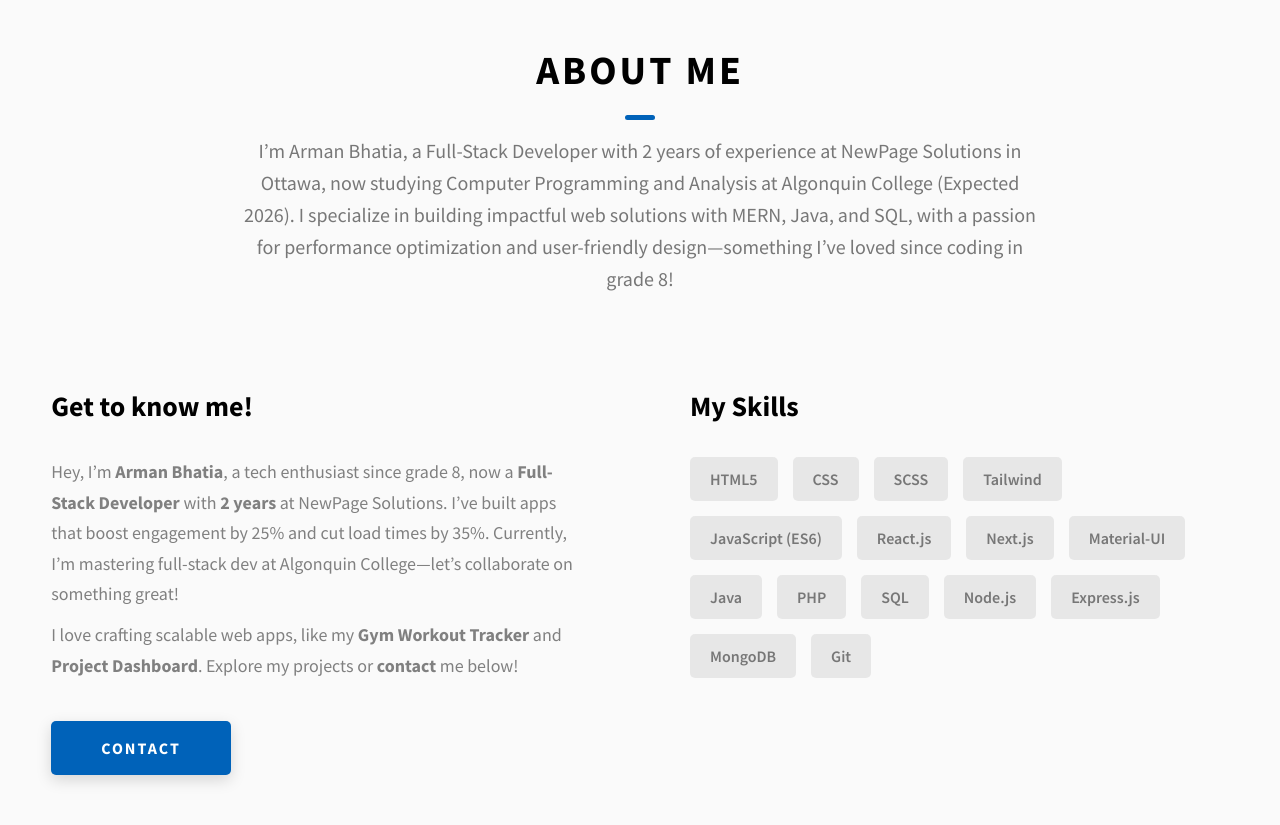
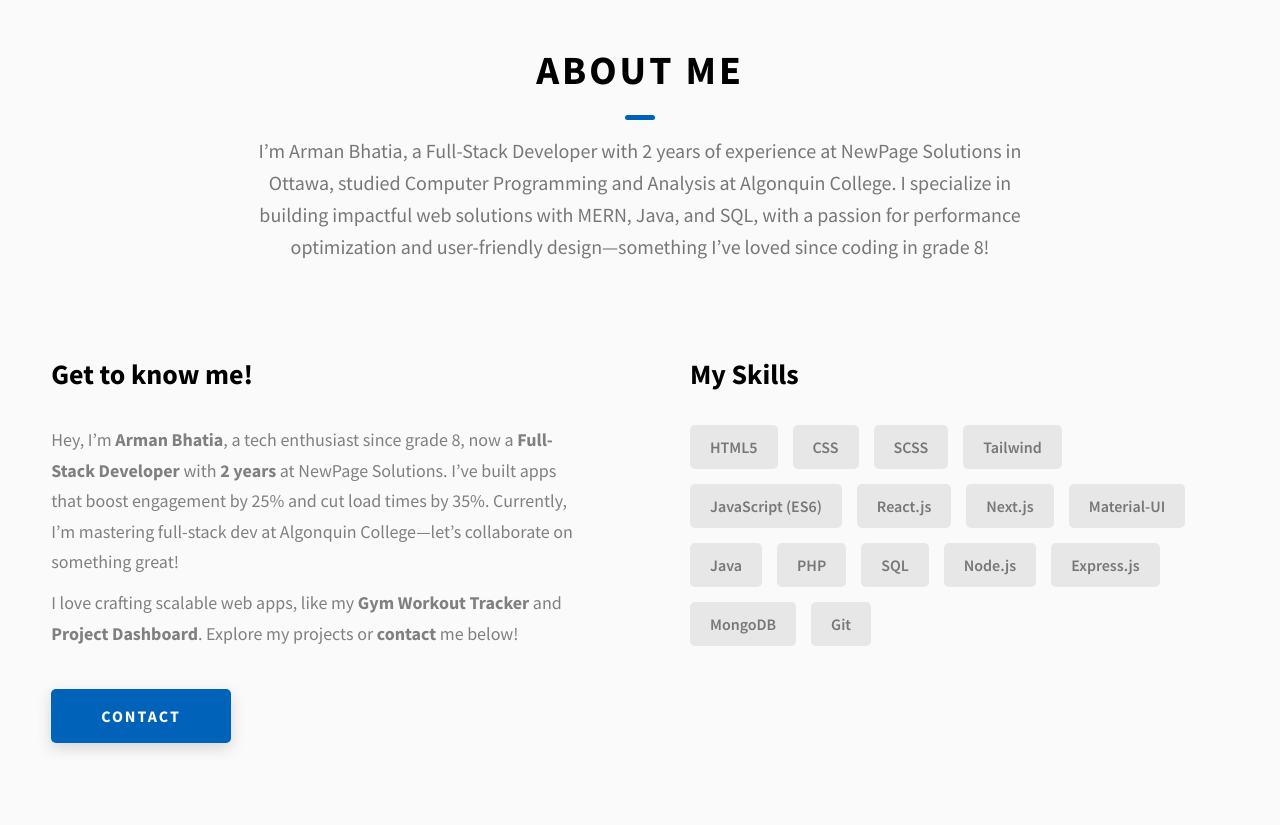
Before and after one commit to ArmanBhatia0100/Portfolio_Arman_Bhatia, a plain HTML site: page index.html in a window 1280 px wide. Shown: the part 880-1705 px from the top of the page. Drawn offline with Linux system fonts and the light colour scheme.

Commit message:
Update index.html

```diff
--- a/index.html
+++ b/index.html
@@ -121,7 +121,7 @@
         <h2 class="heading heading-sec heading-sec__mb-med">
           <span class="heading-sec__main">About Me</span>
           <span class="heading-sec__sub">
-            I’m Arman Bhatia, a Full-Stack Developer with 2 years of experience at NewPage Solutions in Ottawa, now studying Computer Programming and Analysis at Algonquin College (Expected 2026). I specialize in building impactful web solutions with MERN, Java, and SQL, with a passion for performance optimization and user-friendly design—something I’ve loved since coding in grade 8!
+            I’m Arman Bhatia, a Full-Stack Developer with 2 years of experience at NewPage Solutions in Ottawa, studied Computer Programming and Analysis at Algonquin College. I specialize in building impactful web solutions with MERN, Java, and SQL, with a passion for performance optimization and user-friendly design—something I’ve loved since coding in grade 8!
           </span>
         </h2>
         <div class="about__content">
```
